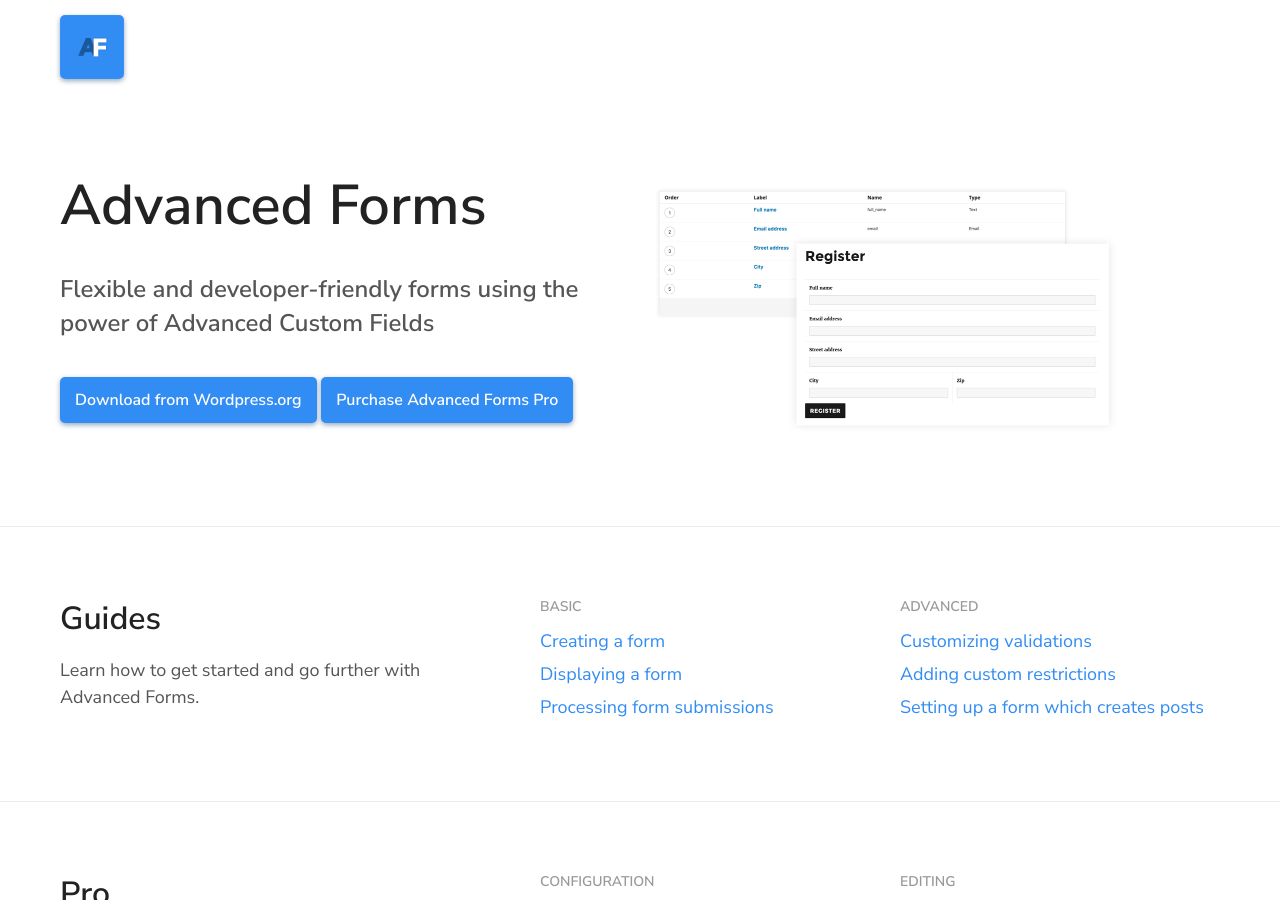
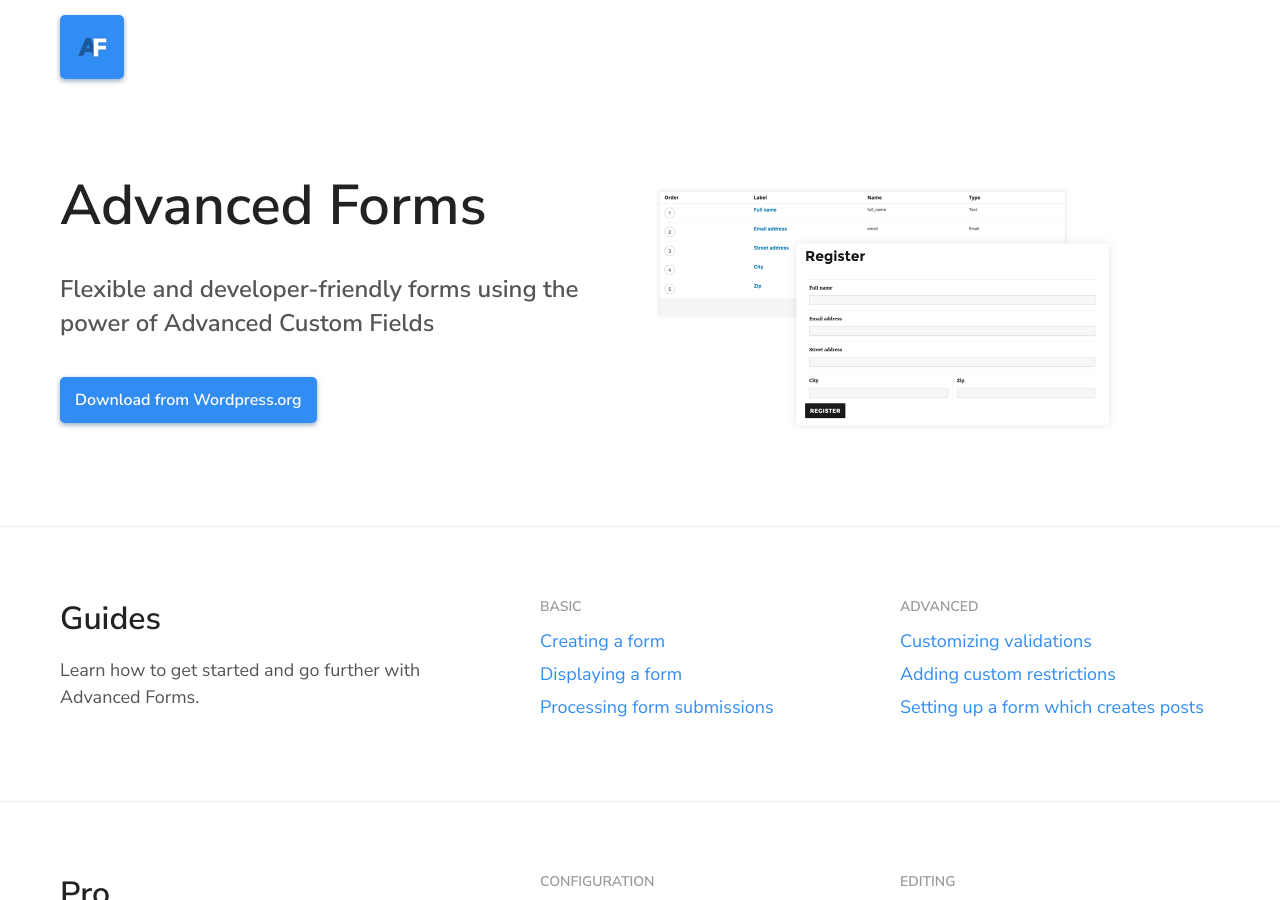
Before and after one commit to advancedforms/advancedforms.github.io, a Jekyll site: the page built from index.md, in a window 1280 px wide and 900 px high. Built offline with Jekyll 4.4.1, drawn with Linux system fonts in a browser that asks for light colours.

Commit message:
Removed incorrect link

```diff
--- a/_layouts/home.html
+++ b/_layouts/home.html
@@ -17,9 +17,6 @@
 				<h2>Flexible and developer-friendly forms using the power of Advanced Custom Fields</h2>
 				<a class="btn wordpress" href="https://wordpress.org/plugins/advanced-forms/">
 					Download from Wordpress.org
-				</a>
-				<a class="btn alt" href="https://hookturn.io/downloads/advanced-forms-pro/">
-					Purchase Advanced Forms Pro
 				</a>
 			</div>
 
```
